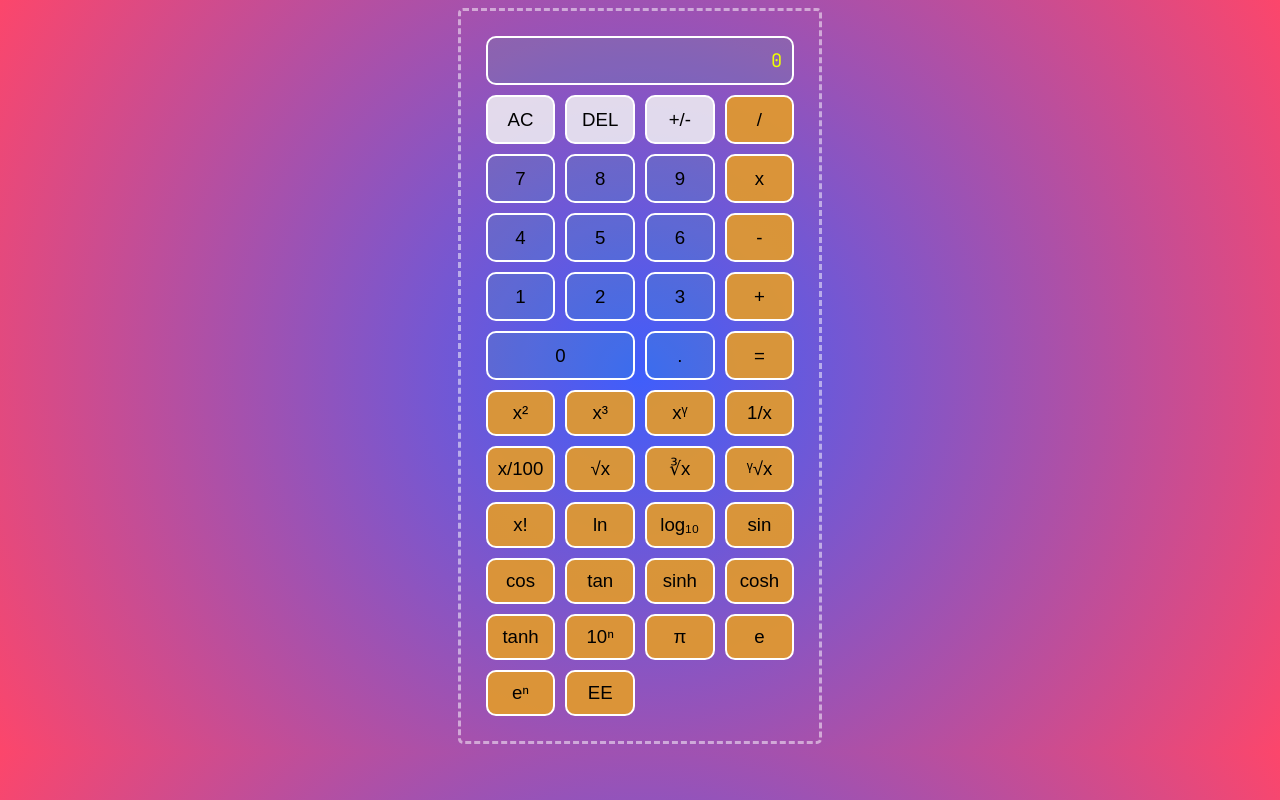
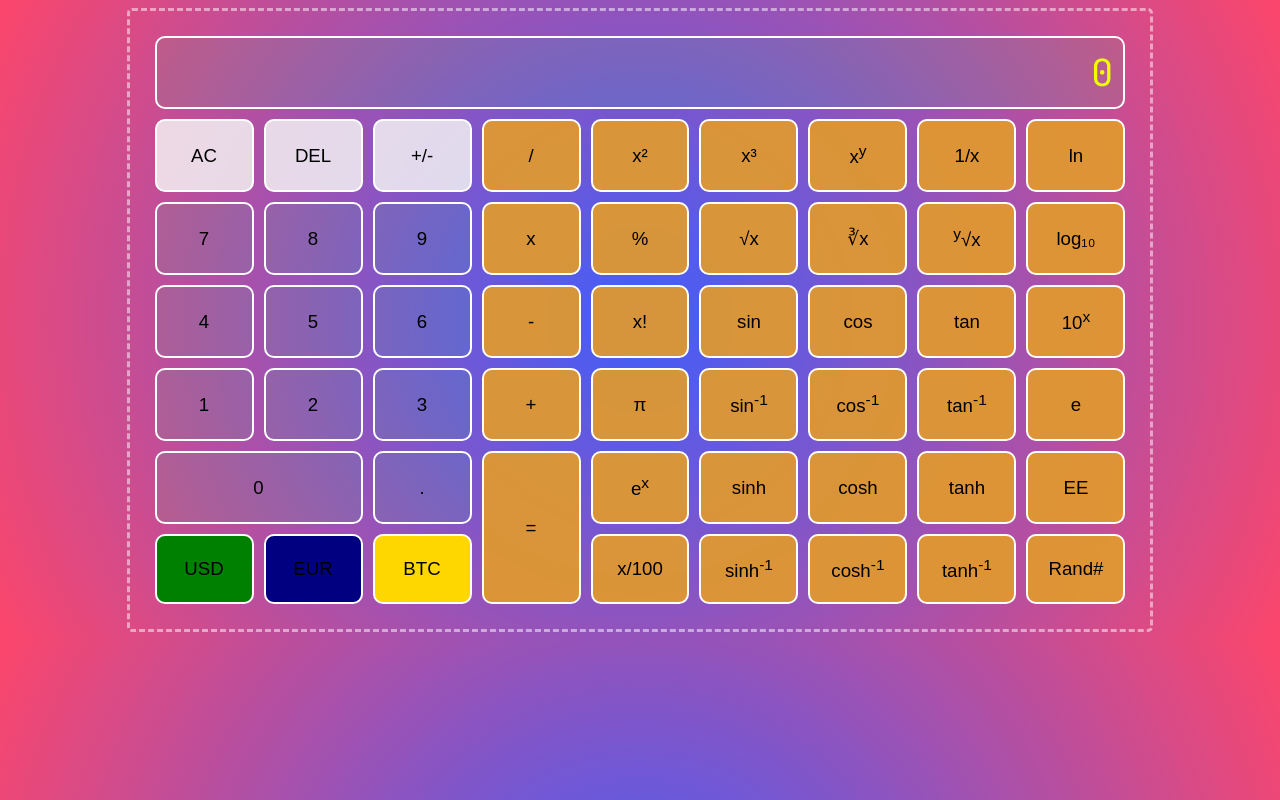
Before and after one commit to valltw/js-sci-calculator, a plain HTML site: page index.html in a window 1280 px wide. Drawn offline with Linux system fonts and the light colour scheme.

Commit message:
all buttons added

```diff
--- a/index.html
+++ b/index.html
@@ -33,27 +33,37 @@
         <button class="button2" id="DEL" onclick="DEL()">DEL</button>
         <button class="nonnumber" id="power2">x²</button>
         <button class="nonnumber" id="power3">x³</button>
-        <button class="nonnumber" id="powery">xᵞ</button>
+        <button class="nonnumber" id="powery">x<sup>y</sup></button>
         <button class="nonnumber" id="inverse">1/x</button>
-        <button class="nonnumber" id="inverse">x/100</button>
-        <button class="nonnumber" id="powery">√x</button>
-        <button class="nonnumber" id="powery">∛x</button>
-        <button class="nonnumber" id="powery">ᵞ√x</button>
-        <button class="nonnumber" id="powery">x!</button>
-        <button class="nonnumber" id="powery">ln</button>
-        <button class="nonnumber" id="powery">log₁₀</button>
-        <button class="nonnumber" id="powery">sin</button>
-        <button class="nonnumber" id="powery">cos</button>
-        <button class="nonnumber" id="powery">tan</button>
-        <button class="nonnumber" id="powery">sinh</button>
-        <button class="nonnumber" id="powery">cosh</button>
-        <button class="nonnumber" id="powery">tanh</button>
-        <button class="nonnumber" id="powery">10ⁿ</button>
-        <button class="nonnumber" id="powery">π</button>
-        <button class="nonnumber" id="powery">e</button>
-        <button class="nonnumber" id="powery">eⁿ</button>
-        <button class="nonnumber" id="powery">EE</button>
-
+        <button class="nonnumber" id="module">%</button>
+        <button class="nonnumber" id="sqrt">√x</button>
+        <button class="nonnumber" id="cubert">∛x</button>
+        <button class="nonnumber" id="yrt"><sup>y</sup>√x</button>
+        <button class="nonnumber" id="fac">x!</button>
+        <button class="nonnumber" id="natlog">ln</button>
+        <button class="nonnumber" id="log10">log₁₀</button>
+        <button class="nonnumber" id="sin">sin</button>
+        <button class="nonnumber" id="cos">cos</button>
+        <button class="nonnumber" id="tan">tan</button>
+        <button class="nonnumber" id="sinh">sinh</button>
+        <button class="nonnumber" id="cosh">cosh</button>
+        <button class="nonnumber" id="tanh">tanh</button>
+        <button class="nonnumber" id="sini">sin<sup>-1</sup></button>
+        <button class="nonnumber" id="cosi">cos<sup>-1</sup></button>
+        <button class="nonnumber" id="tani">tan<sup>-1</sup></button>
+        <button class="nonnumber" id="sinhi">sinh<sup>-1</sup></button>
+        <button class="nonnumber" id="coshi">cosh<sup>-1</sup></button>
+        <button class="nonnumber" id="tanhi">tanh<sup>-1</sup></button>
+        <button class="nonnumber" id="tenpow">10<sup>x</sup></button>
+        <button class="nonnumber" id="pi">π</button>
+        <button class="nonnumber" id="euler">e</button>
+        <button class="nonnumber" id="eulerpow">e<sup>x</sup></button>
+        <button class="nonnumber" id="powerEE">EE</button>
+        <button class="nonnumber" id="div100">x/100</button>
+        <button class="nonnumber" id="nonsense">Rand#</button>
+        <button class="nonnumber" id="nonsense1">USD</button>
+        <button class="nonnumber" id="nonsense2">EUR</button>
+        <button class="nonnumber" id="nonsense3">BTC</button>
 
     </div>
 
--- a/script.js
+++ b/script.js
@@ -4,13 +4,6 @@ let operator="0";
 let tado=0;
 let redo=0;
 
-// const nombre = 'Victor'
-// const apellidoPaterno = 'Servin'
-// const apellidoMaterno = 'Carrillo'
-// const edad = 26;
-// // 'Hola Victor Servin Carrillo, tienes 26 años!'
-// const saludo = 'Hola ' + nombre + ' ' + apellidoPaterno + ' ' + apellidoMaterno + ', tienes ' + edad.toString() + ' años!';
-// const saludo = `Hola ${nombre} ${apellidoPaterno} ${apellidoMaterno}, tienes ${edad} años!`;
 
 function printValueToDisplay() {
     if (cuenta.startsWith("0.")) {
@@ -22,9 +15,7 @@ function printValueToDisplay() {
 
 function addNumber(number) {
     if(redo === 0){
-        // cuenta = `${ cuenta }${ number }`;
-        // cuenta = cuenta + number; // 1 + 1 = 2, '1' + '1' = '11'
-        cuenta += `${number}`; // cuenta = cuenta + `${number}` // 5 += 2 => 7
+        cuenta += `${number}`;
         printValueToDisplay();
         return;
     }
@@ -139,4 +130,3 @@ function res(){
         desition(operator);
         return;
 }
-// 30/07/21
--- a/style.css
+++ b/style.css
@@ -17,7 +17,7 @@ button:hover{
     border: dashed 3px rgba(255, 255, 255, 0.5);
     border-radius: 5px;
     display: grid;
-    grid-template-columns: repeat(4,1fr);
+    grid-template-columns: repeat(9,1fr);
     grid-template-rows: repeat(6,1fr);
     padding: 20px;
 }
@@ -42,7 +42,7 @@ button:hover{
     border: solid 2px white;
     border-radius: 10px;
     margin: 5px;
-    padding: 10px;
+    padding: 20px;
     font: bold;
     font-size: 14pt;
 }
@@ -99,7 +99,7 @@ button:hover{
     grid-column: 4 / 5 ;
 }
 #result{
-    grid-row: 6 / 7 ;
+    grid-row: 6 / 8 ;
     grid-column: 4 / 5 ;
 }
 #zero{
@@ -122,11 +122,126 @@ button:hover{
     grid-row: 2 / 3 ;
     grid-column: 2 / 3 ;
 }
+#power2{
+    grid-row: 2 / 3 ;
+    grid-column: 5 / 6 ;
+}
+#power3{
+    grid-row: 2 / 3 ;
+    grid-column: 6 / 7 ;
+}
+#powery{
+    grid-row: 2 / 3 ;
+    grid-column: 7 / 8 ;
+}
+#inverse{
+    grid-row: 2 / 3 ;
+    grid-column: 8 / 9 ;
+}
+#module{
+    grid-row: 3 / 4 ;
+    grid-column: 5 / 6 ;
+}
+#sqrt{
+    grid-row: 3 / 4 ;
+    grid-column: 6 / 7 ;
+}
+#cubert{
+    grid-row: 3 / 4 ;
+    grid-column: 7 / 8 ;
+}
+#yrt{
+    grid-row: 3 / 4 ;
+    grid-column: 8 / 9 ;
+}
+#fac{
+    grid-row: 4 / 5 ;
+    grid-column: 5 / 6 ;
+}
+#natlog{
+    grid-row: 2 / 3 ;
+    grid-column: 9 / 10 ;
+}
+#log10{
+    grid-row: 3 / 4 ;
+    grid-column: 9 / 10 ;
+}
+#sin{
+    grid-row: 4 / 5 ;
+    grid-column: 6 / 7 ;
+}
+#cos{
+    grid-row: 4 / 5 ;
+    grid-column: 7 / 8 ;
+}
+#tan{
+    grid-row: 4 / 5 ;
+    grid-column: 8 / 9 ;
+}
+#sini{
+    grid-row: 5 / 6 ;
+    grid-column: 6 / 7 ;
+}
+#cosi{
+    grid-row: 5 / 6 ;
+    grid-column: 7 / 8 ;
+}
+#tani{
+    grid-row: 5 / 6 ;
+    grid-column: 8 / 9 ;
+}
+#sinh{
+    grid-row: 6 / 7 ;
+    grid-column: 6 / 7 ;
+}
+#cosh{
+    grid-row: 6 / 7 ;
+    grid-column: 7 / 8 ;
+}
+#tanh{
+    grid-row: 6 / 7 ;
+    grid-column: 8 / 9 ;
+}
+#sinhi{
+    grid-row: 7 / 8 ;
+    grid-column: 6 / 7 ;
+}
+#coshi{
+    grid-row: 7 / 8 ;
+    grid-column: 7 / 8 ;
+}
+#tanhi{
+    grid-row: 7 / 8 ;
+    grid-column: 8 / 9 ;
+}
+#div100{
+    grid-row: 7 / 8 ;
+    grid-column: 5 / 6 ;
+}
+#nonsense{
+    grid-row: 7 / 8 ;
+    grid-column: 9 / 10 ;
+}
+#nonsense1{
+    grid-row: 7 / 8 ;
+    grid-column: 1 / 2 ;
+    background-color: green;
+}
+#nonsense2{
+    grid-row: 7 / 8 ;
+    grid-column: 2 / 3 ;
+    background-color: navy;
+}
+#nonsense3{
+    grid-row: 7 / 8 ;
+    grid-column: 3 / 4 ;
+    background-color: gold;
+}
+
 #display{
     text-align: right;
     grid-row: 1 / 2 ;
-    grid-column: 1 / 5 ;
+    grid-column: 1 / 10 ;
     color: rgb(238, 255, 0);
+    font-size: 28pt;
 }
-
-/* 30/07/2021 */
```
